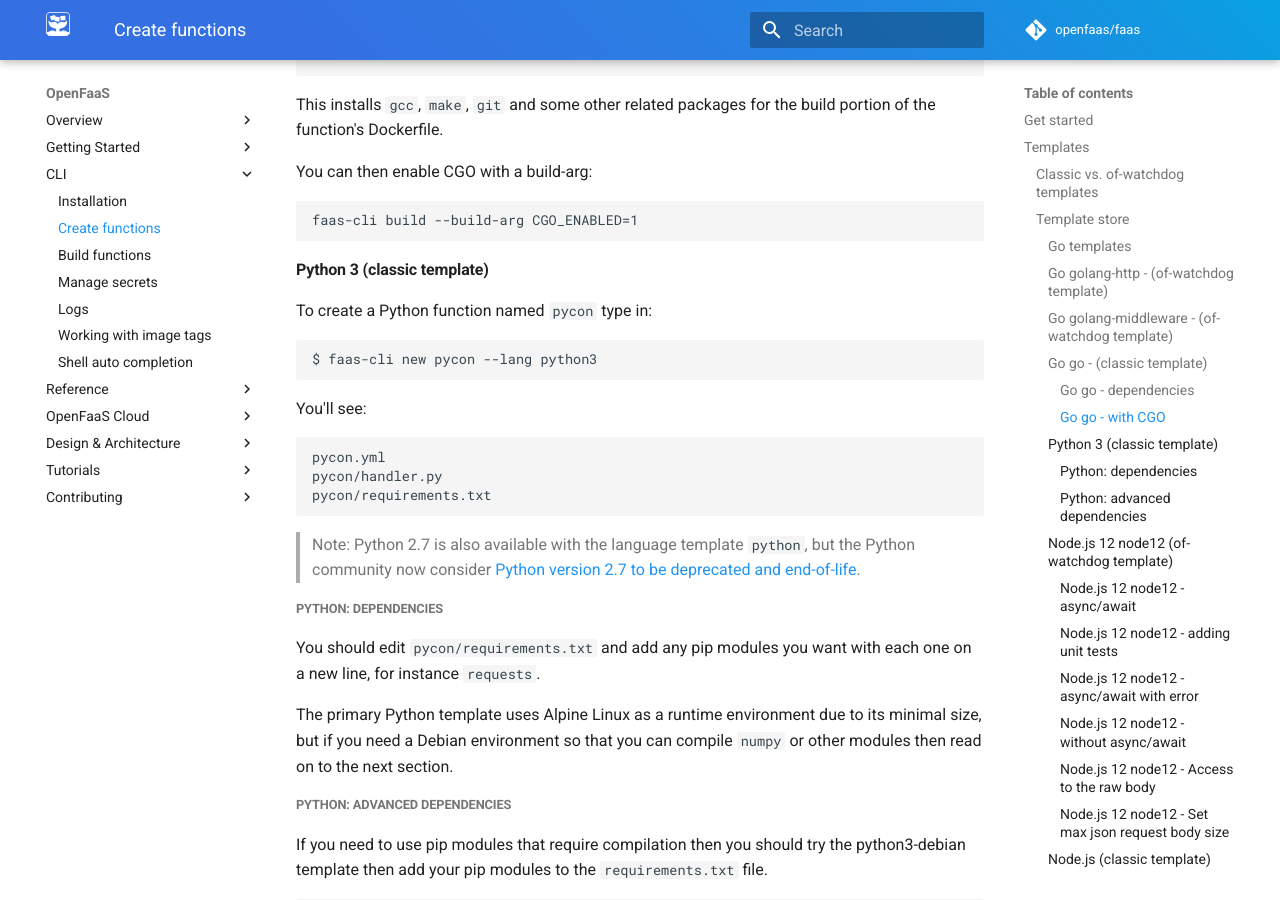
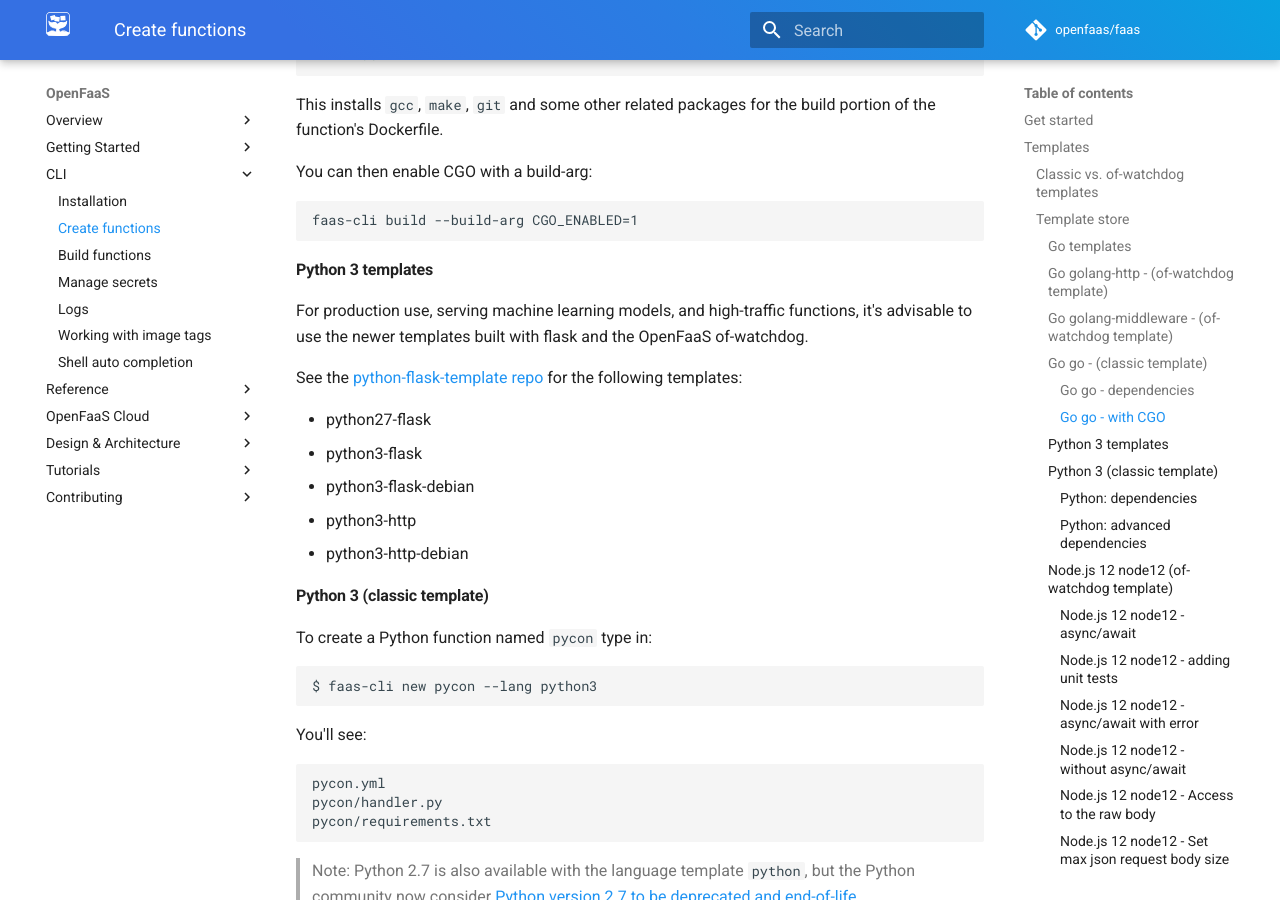
Before and after one commit to openfaas/docs, an MkDocs documentation site: the page built from docs/cli/templates.md, in a window 1280 px wide and 900 px high, scrolled down 5133 px. Built offline with MkDocs 1.6.1 and Material for MkDocs 9.7.7, drawn with Linux system fonts in a browser that asks for light colours; comment, search, counter and statistics services are not loaded.

Commit message:
Mention Python3 flask-based templates in docs
Signed-off-by: Alex Ellis (OpenFaaS Ltd) <alexellis2@gmail.com>

````diff
--- a/docs/cli/templates.md
+++ b/docs/cli/templates.md
@@ -169,7 +169,6 @@ func Handle() {
 }
 ```
 
-
 Within your handler.go:
 
 ```golang
@@ -240,6 +239,18 @@ You can then enable CGO with a build-arg:
 ```
 faas-cli build --build-arg CGO_ENABLED=1
 ```
+
+#### Python 3 templates
+
+For production use, serving machine learning models, and high-traffic functions, it's advisable to use the newer templates built with flask and the OpenFaaS of-watchdog.
+
+See the [python-flask-template repo](https://github.com/openfaas-incubator/python-flask-template) for the following templates:
+
+* python27-flask
+* python3-flask
+* python3-flask-debian
+* python3-http
+* python3-http-debian
 
 #### Python 3 (classic template)
 
````
